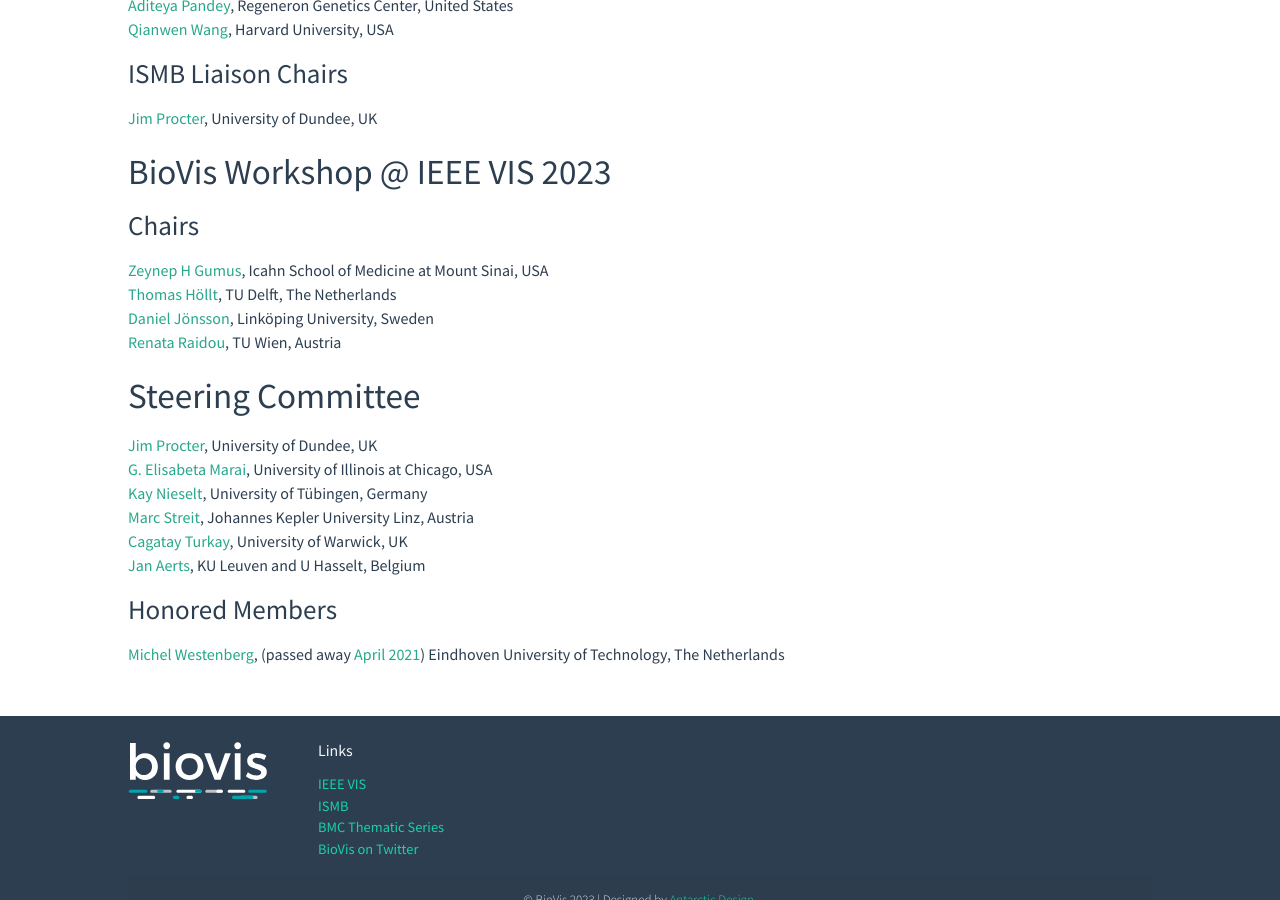
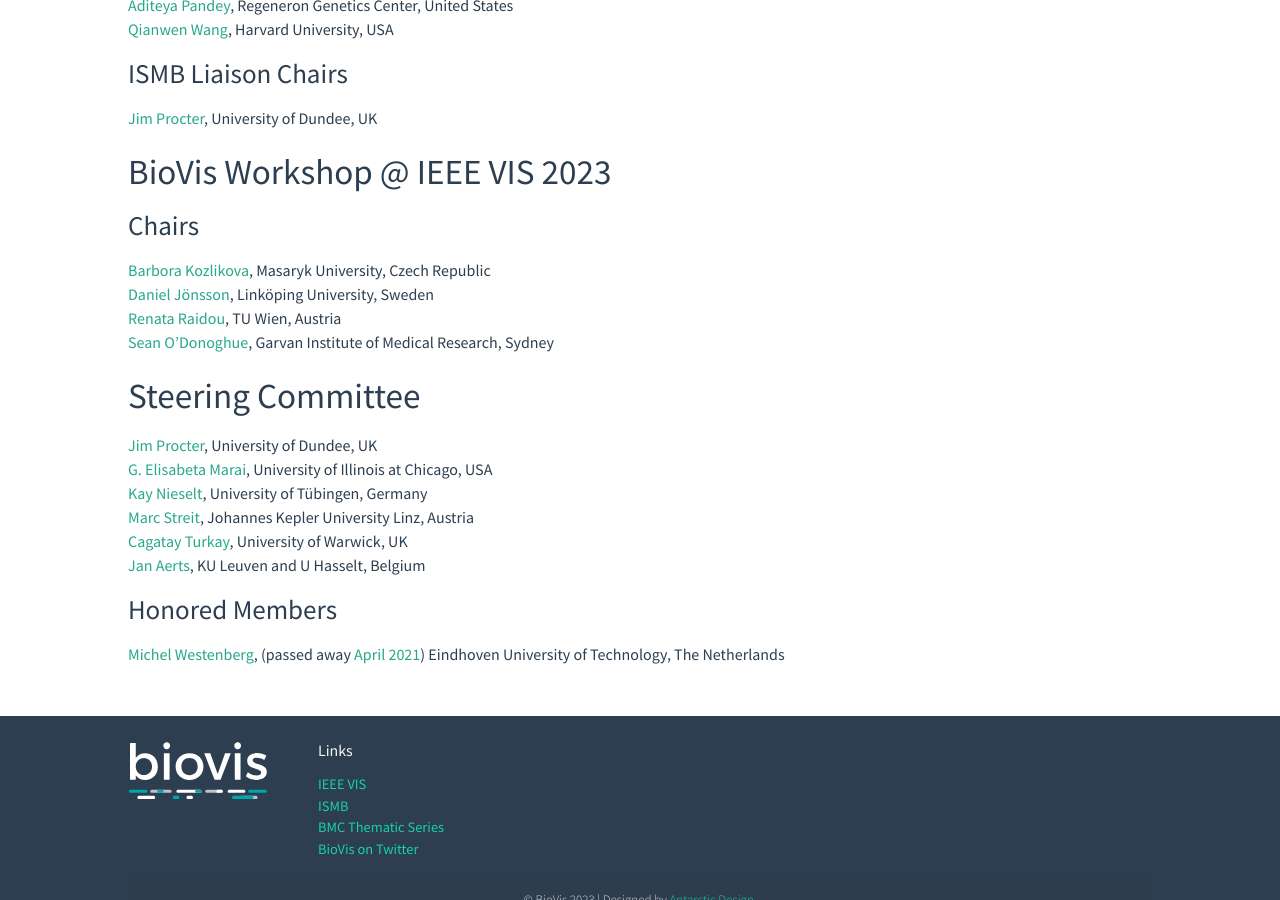
Before and after one commit to foreveremain/2024, a Jekyll site: the page built from committee.md, in a window 1280 px wide and 900 px high, scrolled down 757 px. Built offline with Jekyll 4.4.1, drawn with Linux system fonts in a browser that asks for light colours.

Commit message:
update challenge chairs

```diff
--- a/committee.md
+++ b/committee.md
@@ -38,10 +38,10 @@
 
 ### Chairs
 
-[Zeynep H Gumus](https://icahn.mssm.edu/profiles/zeynep-h-gumus2), Icahn School of Medicine at Mount Sinai, USA
-[Thomas Höllt](https://www.thomashollt.com), TU Delft, The Netherlands
+[Barbora Kozlikova](https://www.fi.muni.cz/~xkozlik/), Masaryk University, Czech Republic
 [Daniel Jönsson](https://liu.se/en/employee/danjo37), Linköping University, Sweden
 [Renata Raidou](https://renataraidou.com/), TU Wien, Austria
+[Sean O'Donoghue](https://www.garvan.org.au/about-us/people/seaodo), Garvan Institute of Medical Research, Sydney
 
 ## Steering Committee
 
```
